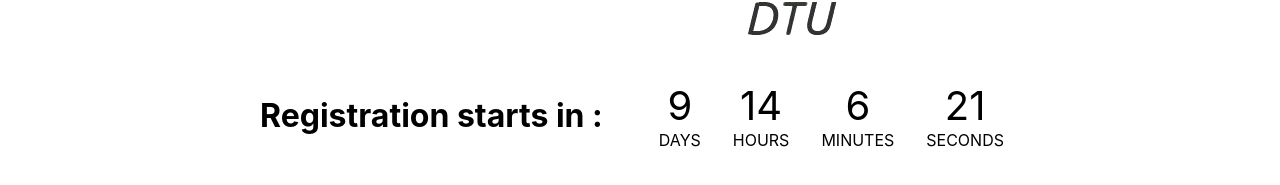
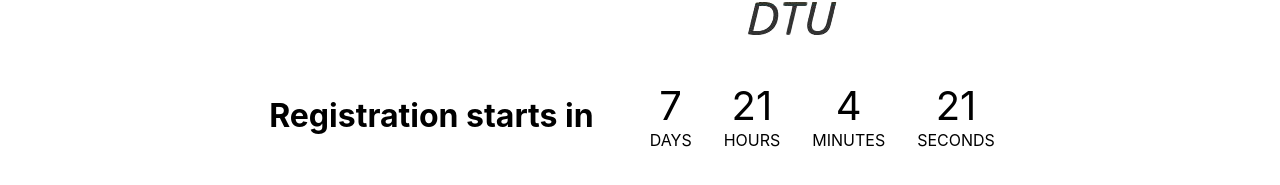
Before and after one commit to amanMahendroo/innovathon, a React (Create React App) app in the folder my-app/: page / in a window 1280 px wide. Shown: the part 329-514 px from the top of the page. Built offline with nearby package versions, Linux system fonts and the light colour scheme.

Commit message:
Timer auto

```diff
--- a/my-app/src/assets/css/org.css
+++ b/my-app/src/assets/css/org.css
@@ -38,9 +38,10 @@
     height: fit-content;
     border-radius: 0.5em;
     overflow: hidden;
+    min-width: 218px;
 }
 
-/* @media only screen and (max-width: 500px)
+@media only screen and (max-width: 500px)
 {
     .person-img, .person-img img{
         width: 300px;
@@ -49,7 +50,7 @@
         object-fit: cover;
     }
 
-} */
+}
 
 .person-img, .person-img img{
     width: 220px;
--- a/my-app/src/components/main.js
+++ b/my-app/src/components/main.js
@@ -34,12 +34,27 @@
         return ({days, hours, minutes, seconds})
     }
 
-    const [time, setTime] = useState(getTimeFromMs(new Date("2021-09-25T00:00:00") - new Date()))
+    const d1=new Date(("2021-09-23T12:28:00+05:30"))
+    const d2=new Date(("2021-10-04T23:59:00+05:30"))
+    const d3=new Date(("2021-10-07T00:00:00+05:30"))
+    const d4=new Date(("2021-10-11T23:59:00+05:30"))
+    const d5=new Date(("2021-10-12T12:00:00+05:30"))
+    const d6=new Date(("2021-10-13T15:00:00+05:30"))
+
+    const currDate=new Date()
+
+    const [time, setTime] = useState(getTimeFromMs(d1 - new Date() <= 0 ? d2 - new Date() <= 0 ? d3 - new Date() <= 0 ? d4 - new Date() <= 0 ? d5 - new Date() <= 0 ? d6 - new Date() : d5 - new Date()  : d4 - new Date(): d3 - new Date() : d2 - new Date() : d1 - new Date() ))
+
+    const [timeDat, setTimeDat] = useState(d1 - new Date() <= 0 ? d2 - new Date() <= 0 ? d3 - new Date() <= 0 ? d4 - new Date() <= 0 ? d5 - new Date() <= 0 ? d6 - new Date() <= 0 ? "Hackathon has ended" : "Results in" : "Round 2 Presentation in"  : "Round 2 submission ends in" : "Round 1 results in" : "Round 1 submission ends in" : "Registration starts in" )
+
+
+
 
     useEffect(() => {
         setInterval(() => {
-            setTime(getTimeFromMs(new Date("2021-09-25T00:00:00") - new Date()))
-        }, 1000)
+            setTime(getTimeFromMs(d1 - new Date() <= 0 ? d2 - new Date() <= 0 ? d3 - new Date() <= 0 ? d4 - new Date() <= 0 ? d5 - new Date() <= 0 ? d6 - new Date() : d5 - new Date()  : d4 - new Date(): d3 - new Date() : d2 - new Date() : d1 - new Date() ))
+            setTimeDat(d1 - new Date() <= 0 ? d2 - new Date() <= 0 ? d3 - new Date() <= 0 ? d4 - new Date() <= 0 ? d5 - new Date() <= 0 ? d6 - new Date() <= 0 ? "Hackathon has ended" : "Results in" : "Round 2 Presentation in"  : "Round 2 submission ends in" : "Round 1 results in" : "Round 1 submission ends in" : "Registration starts in" )
+        }, 10)
     }, [])
 
     // First we get the viewport height and we multiple it by 1% to get a value for a vh unit
@@ -75,7 +90,7 @@
                 </div>
                 <div className="timer">
                     <h1>
-                        Registration starts in :
+                        {timeDat}
                         </h1>
                         <div id="countdown">
                             <ul class="timeElemtsUl">
```
